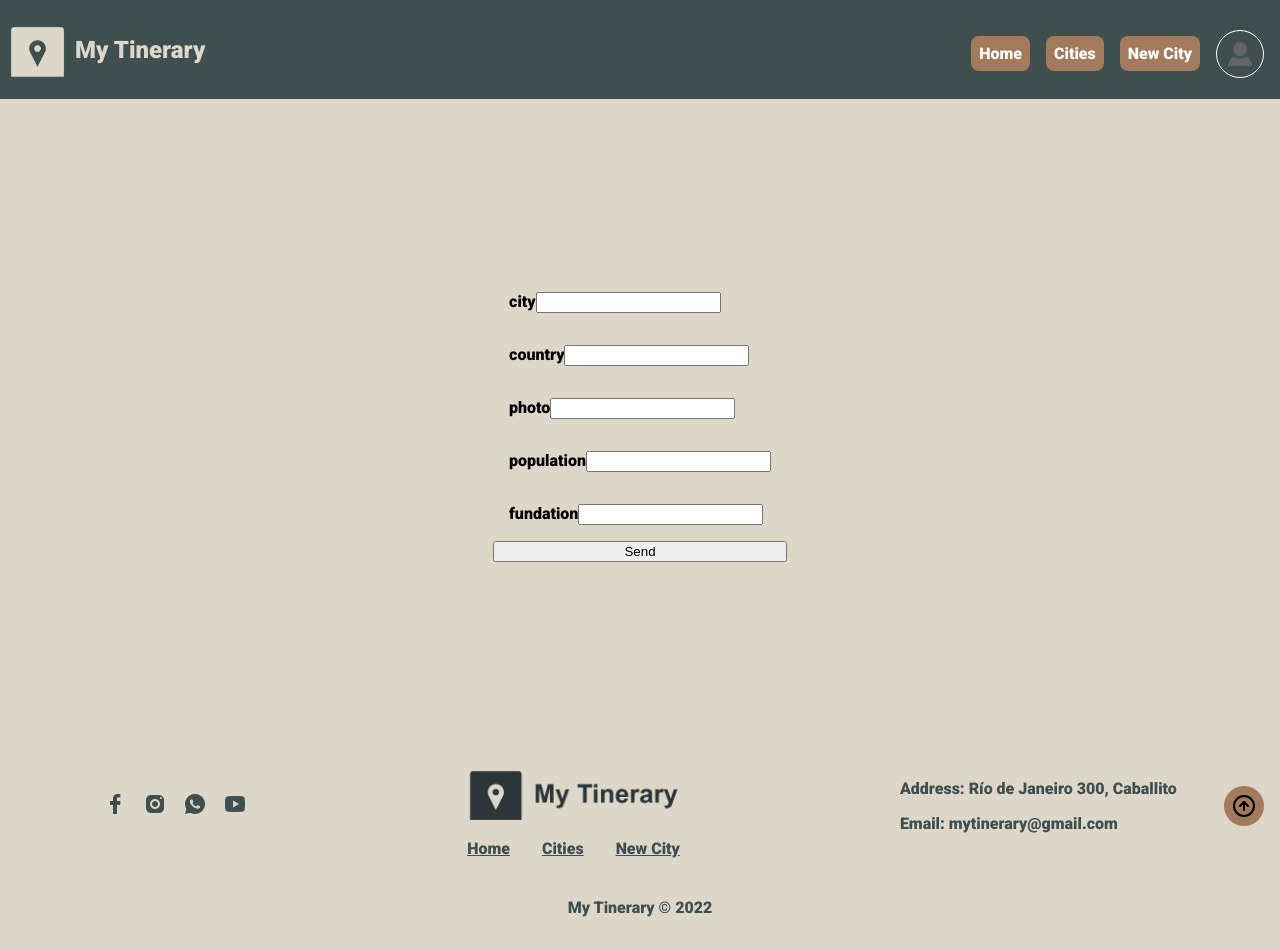
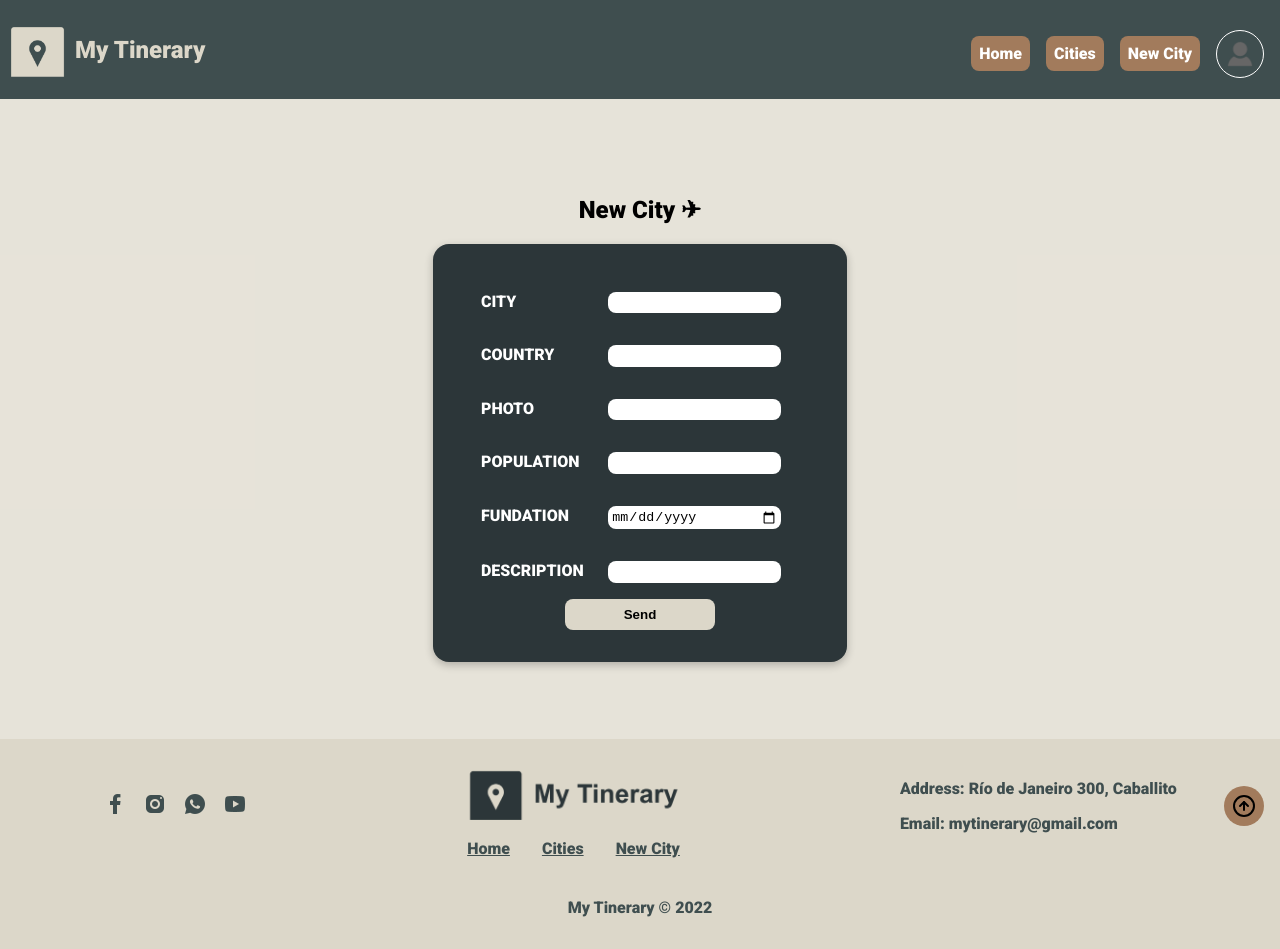
Before and after one commit to Matias98cs/mytinerary-panzer, a React (Create React App) app: page /newcity in a window 1280 px wide. Built offline with nearby package versions, Linux system fonts and the light colour scheme; no server answers.

Commit message:
se creo el formulario con la petion post

```diff
--- /dev/null
+++ b/src/components/InputsForm/InputForm.js
@@ -0,0 +1,39 @@
+import React from 'react'
+
+function InputForm() {
+
+  let newArrayInput = [
+    {name: "city", id: 1, type: "text"},
+    {name: "country", id: 2, type: "text"},
+    {name: "photo", id: 3, type: "text"},
+    {name: "population", id: 4, type: "number", max: 1000000000, min: 1000},
+    {name: "fundation", id: 5, type: "date"},
+    {name: "description", id: 6, type: "text"}
+
+]
+
+const inputsRender = (infor) => {
+  return (
+    <div className='Inputs-box'>
+      <label className='Input-Label' htmlFor={infor.name} key={infor.id}>
+          {infor.name}
+      </label>
+      <input
+      type={infor.type}
+      id={infor.name}
+      name={infor.name}
+      className="Input-value"
+      max={infor.max ? infor.max : null}
+      min={infor.min ? infor.min : null}
+      />
+    </div>
+  )
+}
+  return (
+    <>
+        {newArrayInput.map(inputsRender)}
+    </>
+  )
+}
+
+export default InputForm
--- a/src/components/InputsNewCity.js
+++ b/src/components/InputsNewCity.js
@@ -1,38 +1,52 @@
-import React, { useRef, useState } from 'react'
-import '../style/InputsCities.css'
+import axios from "axios";
+import React, { useEffect, useRef, useState } from "react";
+import "../style/InputsCities.css";
+import InputForm from "./InputsForm/InputForm";
 
 export default function InputsNewCity() {
+  const formRef = useRef();
+  const [data, setData] = useState([]);
 
-    const formRef = useRef()
-    let newArray = []
+  const URL = "http://localhost:4000/cities";
 
-    let nameInput = ["city", "country", "photo", "population", "fundation"];
+  const { city, country, photo, population, fundation, description } = data;
+  useEffect(() => {
+    axios
+      .post(URL, {
+        city,
+        country,
+        photo,
+        population,
+        fundation,
+        description,
+      })
+      .then((res) => {
+        console.log(res);
+      })
+      .catch((error) => {
+        console.log(error);
+      });
+  }, []);
 
-    const inputsRender = (infor) => {
-        return (
-            <label className='Input-Label' htmlFor={infor} key={infor}>
-                {infor}
-                <input type="text" id={infor} name={infor} className="input-value"/>
-            </label>
-        )
-    }
+  const handleSubmit = (e) => {
+    e.preventDefault();
+    const formCities = document.querySelector("#form-cities");
 
-    const handleSubmit = (e) => {
-        e.preventDefault()
-        const formCities = document.querySelector('#form-cities');
-
-        const forData = new FormData(formRef.current)
-        const values = Object.fromEntries(forData)
-
-        newArray.push(values)
-        console.log(newArray)
-        formCities.reset()
-    }
+    const forData = new FormData(formRef.current);
+    const values = Object.fromEntries(forData);
+    setData(values);
+    formCities.reset();
+  };
 
   return (
-    <form id='form-cities' className='Inputs-container' onSubmit={handleSubmit} ref={formRef}>
-        {nameInput.map(inputsRender)}
-        <button type='submit'>Send</button>
+    <form
+      id="form-cities"
+      className="Inputs-container"
+      onSubmit={handleSubmit}
+      ref={formRef}
+    >
+      <InputForm />
+      <button className="btn-form" type="submit">Send</button>
     </form>
-  )
+  );
 }
--- a/src/components/cardsCities/Card.js
+++ b/src/components/cardsCities/Card.js
@@ -14,7 +14,7 @@ function Card({ cities }) {
             </div>
             <div className="card_content">
               <h2 className="card_title">{city.city}</h2>
-              <p className="card_text">{city.description.slice(0, 120)}...</p>
+              <p className="card_text">{city.description ? city.description.slice(0,120) : null}...</p>
               <LinkRouter to="*" className="btn card_btn">Read More</LinkRouter>
 
             </div>
--- a/src/pages/NewCity.js
+++ b/src/pages/NewCity.js
@@ -6,6 +6,7 @@ import '../style/NewCity.css'
 export default function NewCity() {
     return (
     <div className='NewCity-container'>
+        <h2>New City ✈</h2>
         <InputsNewCity />
     </div>
     )
--- a/src/style/InputsCities.css
+++ b/src/style/InputsCities.css
@@ -1,10 +1,45 @@
 .Inputs-container {
-    display: grid;
+    display: flex;
     flex-direction: column;
     justify-content: center;
+    background: #2C3639;
+    color: white;
+    padding: 2em;
+    border-radius: 1rem;
+    width: 350px;
+    box-shadow: rgba(0, 0, 0, 0.24) 0px 3px 8px;
+}
+
+.Inputs-box {
+    padding: 1em;
+    display: flex;
+    gap: 1em;
+    width: 300px;
 }
 
 .Input-Label {
-    display: flex;
-    padding: 1em;
+    width: 200px;
+    text-transform: uppercase;
 }
+
+.Input-value {
+    border-radius: .5rem;
+    border: none;
+    width: 100%;
+    padding: .2rem;
+}
+
+.btn-form {
+    width: 150px;
+    align-self: center;
+    border: none;
+    padding: .5rem;
+    border-radius: .5rem;
+    font-weight: bold;
+    background-color: #DCD7C9;
+}
+
+.btn-form:hover{
+    background-color: #A27B5C;
+    transform: scale(1.1);
+}
--- a/src/style/NewCity.css
+++ b/src/style/NewCity.css
@@ -3,7 +3,7 @@
     justify-content: center;
     align-items: center;
     flex-direction: column;
-    background: #DCD7C9;
+    background: #dcd7c9b2;
     min-height: 80vh;
 
 }
```
